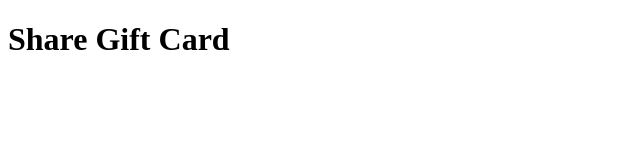
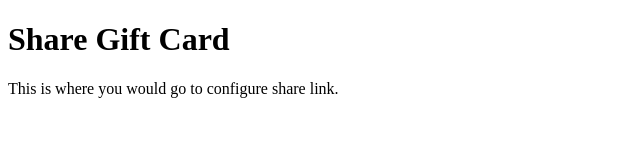
Before and after one commit to ansipes/gift-cards, a plain HTML site: page index.html in a window 1280 px wide. Shown: the whole page, without its empty margins (0-640 px from the left). Drawn offline with Linux system fonts and the light colour scheme.

Commit message:
Added a paragraph.

```diff
--- a/index.html
+++ b/index.html
@@ -7,5 +7,6 @@
   </head>
   <body>
     <h1>Share Gift Card</h1>
+    <p>This is where you would go to configure share link.</p>
   </body>
 </html>
```
